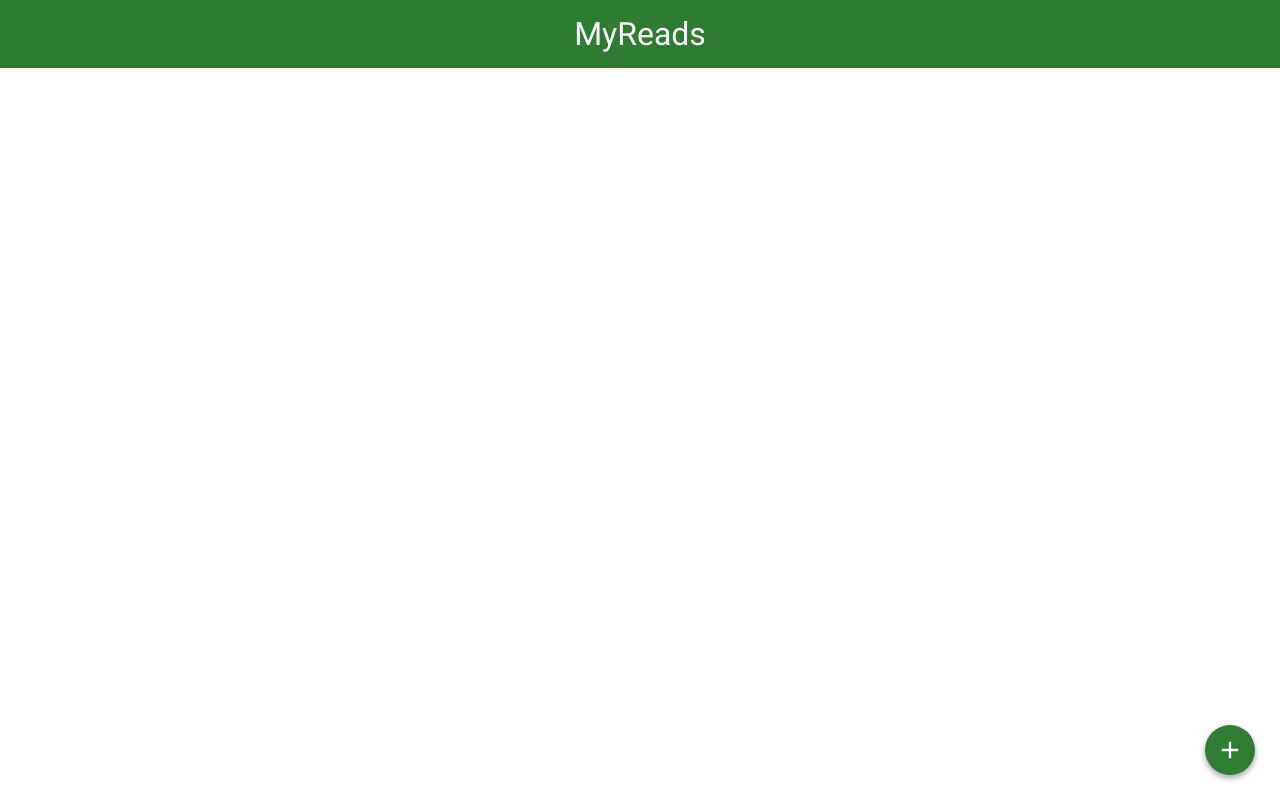
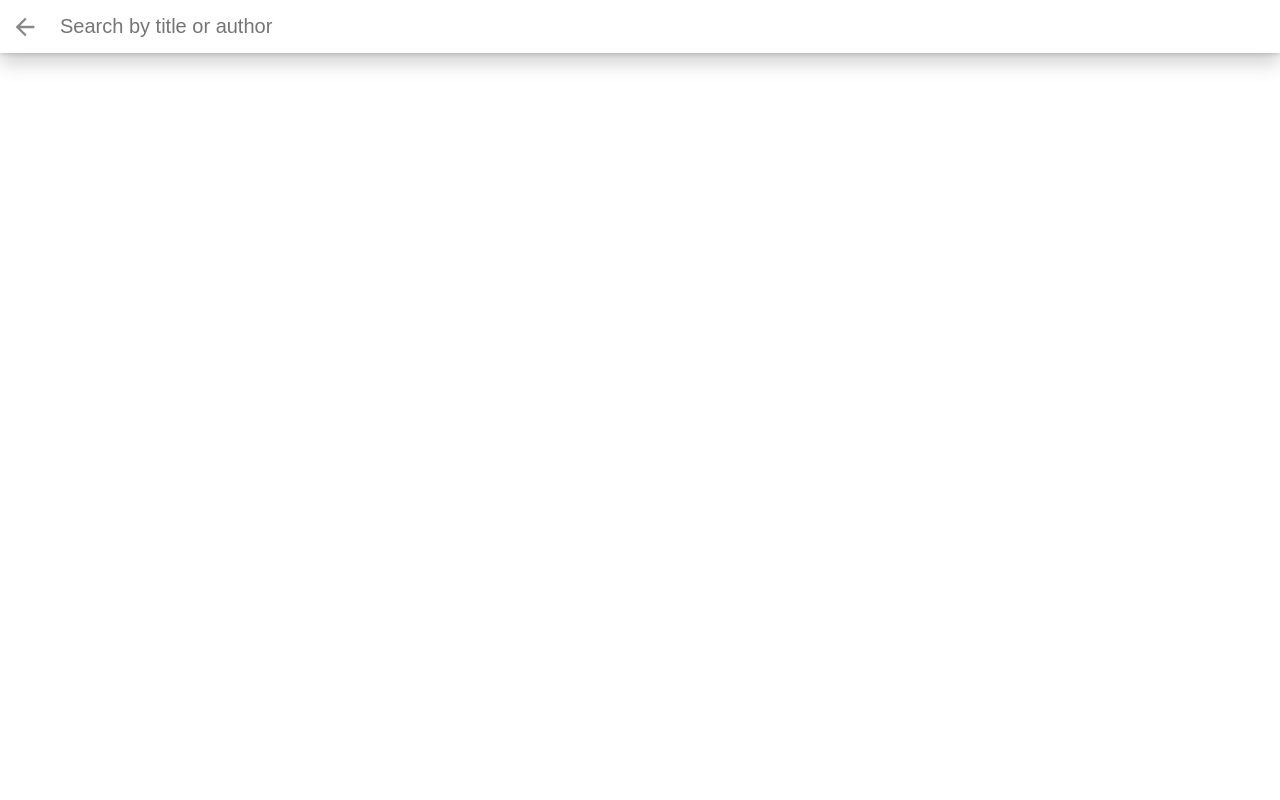
Before and after one commit to sandeepap11/myReads, a React (Create React App) app: page /search in a window 1280 px wide. Built offline with nearby package versions, Linux system fonts and the light colour scheme; no server answers.

Commit message:
Router code added

```diff
--- a/package.json
+++ b/package.json
@@ -2,7 +2,8 @@
   "dependencies": {
     "prop-types": "^15.5.8",
     "react": "^15.5.4",
-    "react-dom": "^15.5.4"
+    "react-dom": "^15.5.4",
+    "react-router-dom": "^4.2.2"
   },
   "devDependencies": {
     "react-scripts": "0.9.5"
--- a/src/App.css
+++ b/src/App.css
@@ -11,18 +11,23 @@ body, .app {
 /* main page */
 
 .list-books-title {
-  padding: 10px 0;
+  padding: 0 0;
+	margin: 0 0 20px 0;
   background: #2e7c31;
   text-align: center;
+	position: fixed;
+	width: 100%;
+	z-index: 99;
 }
 .list-books-title h1 {
   font-weight: 400;
   margin: 0;
   color: white;
+
 }
 
 .list-books-content {
-  padding: 0 0 80px;
+  padding: 40px 0 80px;
   flex: 1;
 }
 
@@ -123,6 +128,10 @@ body, .app {
 .book {
   width: 140px;
 }
+.book-cover:hover {
+  width: 140px;
+	border: solid 2px green;
+}
 
 
 .book-title,
--- a/src/App.js
+++ b/src/App.js
@@ -1,4 +1,5 @@
 import React from 'react'
+import {Route} from 'react-router-dom'
 import * as BooksAPI from './BooksAPI'
 import Books from './Books'
 import './App.css'
@@ -43,25 +44,21 @@ onSelect = (value, book) =>{
 
     return (
       <div className="app">
-        {this.state.showSearchPage ? (
-          <Search allBooks={this.state.allBooks}/>
-        ) : (
-          <div className="list-books">
-            <div className="list-books-title">
-              <h1>MyReads</h1>
-            </div>
-            <div className="list-books-content">
-              <div>
-              { <Books allBooks={this.state.allBooks} selectBook={this.onSelect}/>}
-            </div>
-		</div>
-            <div className="open-search">
-              <a onClick={() => this.setState({ showSearchPage: true })}>Add a book</a>
-            </div>
-          </div>
 
-        )}
 
+
+
+
+
+	<Route exact path='/' render={
+
+			() => (	<Books allBooks={this.state.allBooks} selectBook={this.onSelect}/> 	)
+
+			}/>
+
+		<Route path='/search' render={
+
+			({history}) => (<Search allBooks={this.state.allBooks} onSearch={()=>(history.push('/'))}/>)}/>
 
       </div>
     )
--- a/src/Books.js
+++ b/src/Books.js
@@ -1,5 +1,5 @@
 import React, {Component} from 'react'
-//import * as BooksAPI  from './BooksAPI'
+import {Link} from 'react-router-dom'
 
 class Books extends Component{
 
@@ -26,6 +26,12 @@ render(){
 	return(
 
 	<div >
+		 <div className="list-books">
+            <div className="list-books-title">
+              <h1>MyReads</h1>
+            </div>
+            <div className="list-books-content">
+              <div>
 		{categories.map((category) =>(
 
 		<div key={category.name}>
@@ -36,10 +42,10 @@ render(){
 
 		{allBooks.filter((books) =>(books.shelf === category.name)).map((books) =>(
 
-						<li key={books.title}>
+						<li key={books.id}>
 							<div className="book">
 							  <div className="book-top">
-								<div className="book-cover" style={{ width: 128, height: 193, backgroundImage: `url(${books.imageLinks.smallThumbnail})` }}></div>
+								<div className="book-cover" style={{ width: 150, height: 210, backgroundSize:'cover', backgroundImage: `url(${books.imageLinks.smallThumbnail})` }}></div>
 								<div className="book-shelf-changer">
 								  <select onChange={(event) => selectBook(event.target.value, books)} value={category.name}>
 									<option value="moveto" disabled>Move to...</option>
@@ -69,7 +75,12 @@ render(){
 		))	}
 
 
-
+	 </div>
+		</div>
+            <div className="open-search">
+              <Link to='/search'>Add a book</Link>
+            </div>
+          </div>
 
 
 </div>
--- a/src/Search.js
+++ b/src/Search.js
@@ -1,5 +1,6 @@
 import React, {Component} from 'react'
 import SearchResults from './SearchResults'
+import {Link} from 'react-router-dom'
 import * as BooksAPI  from './BooksAPI'
 
 class Search extends Component{
@@ -10,10 +11,10 @@ class Search extends Component{
 
 	updateQuery = (query) => {
 
-console.log('query changed')
             this.setState({query: query.trim()})
 
 			if(query.length > 0){
+				this.setState({searched: true})
 					 BooksAPI.search(query).then(
         (searchResults) => {
 
@@ -22,13 +23,10 @@ console.log('query changed')
 					 )
 		}
 		else
-			{
+			{	this.setState({searched: false})
 				this.setState({searchResults:[]})
 
 			}
-
-
-
 
         }
 
@@ -40,15 +38,11 @@ console.log('query changed')
 		const {allBooks} = this.props
 
 
-	console.log('render for ' + query)
-		console.log('results for query render ' )
-		console.log(searchResults)
-
 		return (
 
 			<div className="search-books">
             <div className="search-books-bar">
-              <a className="close-search" onClick={() => this.setState({ showSearchPage: false })}>Close</a>
+              <Link className="close-search" to='/'>Close</Link>
               <div className="search-books-input-wrapper">
 
                 <input type="text" onChange={(event) => this.updateQuery(event.target.value)} placeholder="Search by title or author"/>
@@ -56,7 +50,8 @@ console.log('query changed')
               </div>
             </div>
             <div className="search-books-results">
-				{(query.length > 0) && (searchResults.length > 0) && (<SearchResults fromSearchResults={searchResults} allBooks={allBooks}/>)}
+				{ (query.length > 0) && (searchResults.length === undefined) && (<div>No Search Results Found</div>)}
+				{(query.length > 0) && (searchResults.length > 0) && (<SearchResults fromSearchResults={searchResults} allBooks={allBooks} />)}
 
 			</div>
           </div>)
--- a/src/SearchResults.js
+++ b/src/SearchResults.js
@@ -18,14 +18,11 @@ updateOnProps = (properties) => {
             this.setState({searchResults:fromSearchResults})
 
 
-	for(let searchResult of fromSearchResults){
+
+		for(let searchResult of fromSearchResults){
 
 			this.setState((state)=>(state.searchResults[state.searchResults.indexOf(searchResult)].shelf='none'))
 
-				if(!searchResult.imageLinks){
-					this.setState((state)=>(state.searchResults[state.searchResults.indexOf(searchResult)].imageLinks=[{smallThumbnail: ''}]))
-
-				 			}
 				for(let book of allBooks){
 
 					if(book.id === searchResult.id){
@@ -37,14 +34,13 @@ updateOnProps = (properties) => {
 }
 			}
 
-componentWillReceiveProps(nextProps){
-	this.updateOnProps(nextProps)
-			}
-
 componentDidMount(){
 	this.updateOnProps(this.props)
 			}
 
+componentWillReceiveProps(nextProps){
+	this.updateOnProps(nextProps)
+			}
 
 
 	selectBook = (value, book) =>{
@@ -59,19 +55,19 @@ componentDidMount(){
 
 render(){
 
-	console.log('rendering in results')
+	const {searchResults} = this.state
+	let thumbNails = []
 
-	const {searchResults} = this.state
+for(let searchResult of searchResults){
 
-	if(this.props.fromSearchResults.length === 0){
-		console.log('zero')
+	if(!searchResult.imageLinks){
 
-		return false
+		thumbNails[searchResults.indexOf(searchResult)] = ''
 	}
-
-
-	else {
-					console.log('not zero')
+	else{
+		thumbNails[searchResults.indexOf(searchResult)] = searchResult.imageLinks.smallThumbnail
+	}
+}
 
 
 
@@ -84,7 +80,7 @@ return(<div className="bookshelf-books">
 
 				<div className="book">
 							  <div className="book-top">
-								<div className="book-cover" style={{ width: 128, height: 193, backgroundImage: `url(${searchResult.imageLinks.smallThumbnail})` }}></div>
+								<div className="book-cover" style={{ width: 150, height: 210, backgroundSize:'cover', backgroundImage: `url(${thumbNails[searchResults.indexOf(searchResult)]})`}}></div>
 								<div className="book-shelf-changer">
 								  <select onChange={(event) => ( this.selectBook(event.target.value, searchResult))} value={searchResult.shelf}>
 									<option value="moveto" disabled>Move to...</option>
@@ -108,7 +104,7 @@ return(<div className="bookshelf-books">
 
 		</ol>
         </div>
-				)}}
+				)}
 }
 
 
--- a/src/index.js
+++ b/src/index.js
@@ -1,6 +1,7 @@
 import React from 'react'
 import ReactDOM from 'react-dom'
+import {BrowserRouter} from 'react-router-dom'
 import App from './App'
 import './index.css'
 
-ReactDOM.render(<App />, document.getElementById('root'))
+ReactDOM.render(<BrowserRouter><App /></BrowserRouter>, document.getElementById('root'))
```
Also changed, not shown: 1 other file (tests, documents, lock files or other folders).
